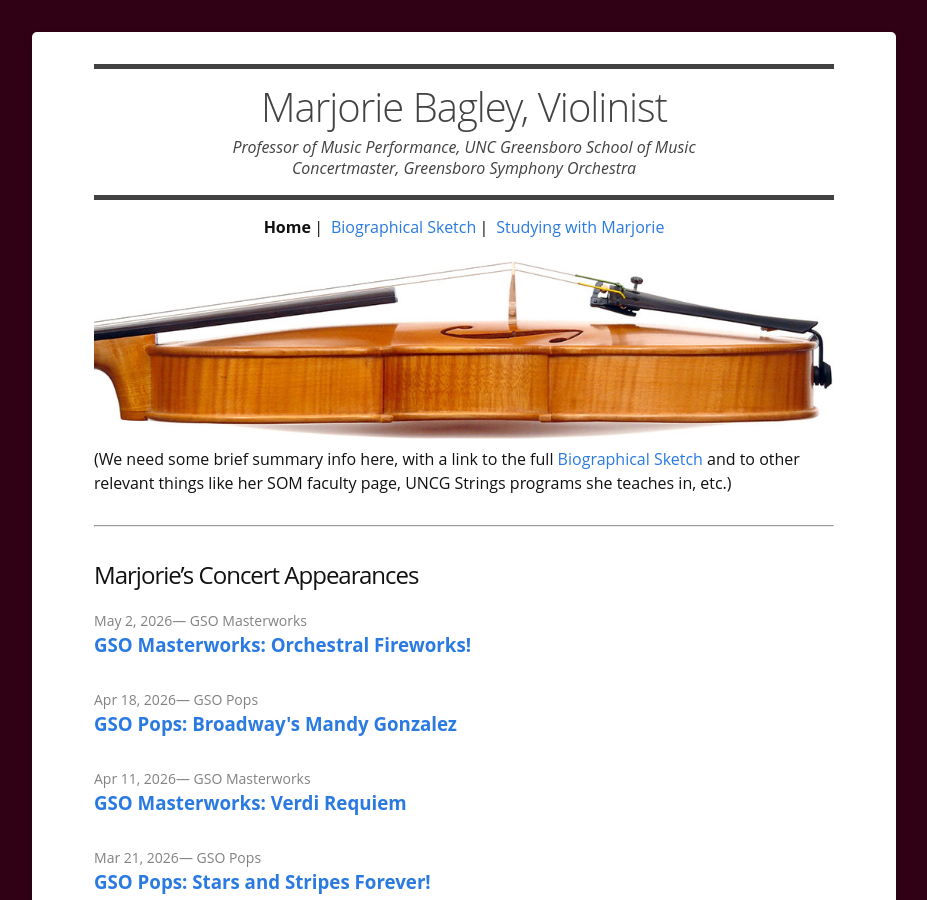
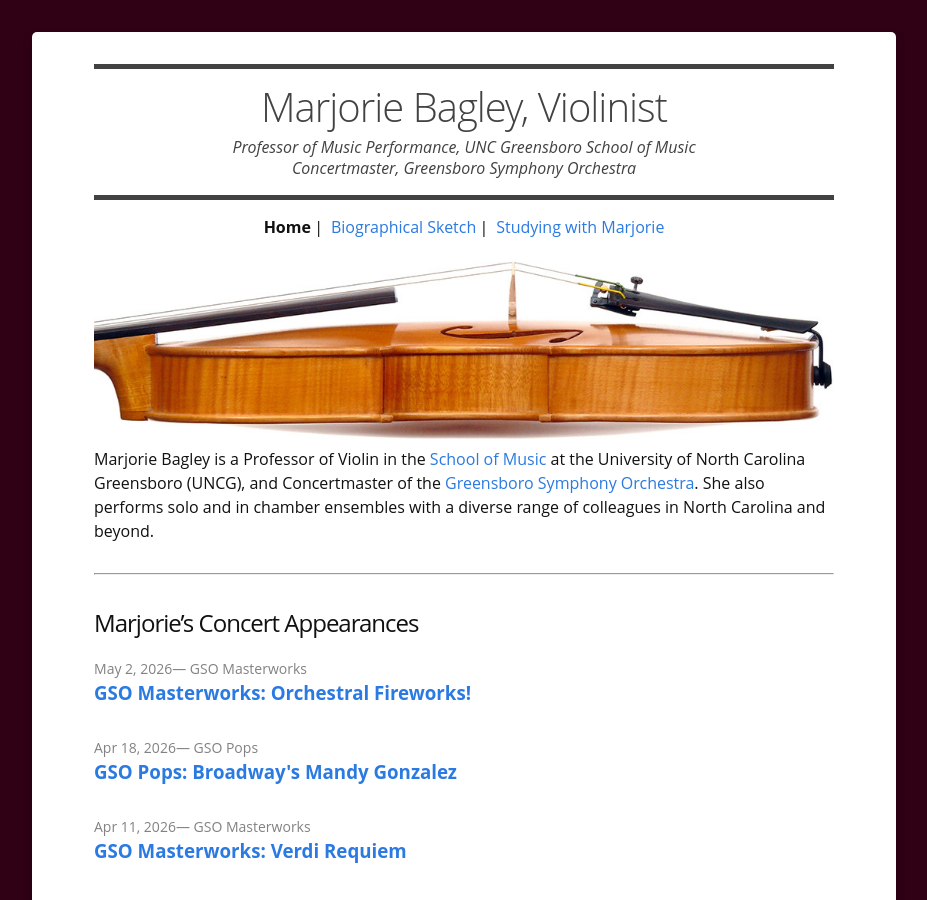
Before and after one commit to ibeatty/marjoriebagley, a Jekyll site: the page built from index.md, in a window 1280 px wide and 900 px high. Shown: the whole window, without its empty margins (176-1103 px from the left). Built offline with Jekyll 4.4.1, drawn with Linux system fonts in a browser that asks for light colours.

Commit message:
Added a bit of intro text to the main page.

```diff
--- a/index.md
+++ b/index.md
@@ -9,7 +9,7 @@
 title: "Home"
 ---
 
-(We need some brief summary info here, with a link to the full [Biographical Sketch](bio/) and to other relevant things like her SOM faculty page, UNCG Strings programs she teaches in, etc.)
+Marjorie Bagley is a Professor of Violin in the [School of Music](https://vpa.uncg.edu/music/) at the University of North Carolina Greensboro (UNCG), and Concertmaster of the [Greensboro Symphony Orchestra](https://greensborosymphony.org/). She also performs solo and in chamber ensembles with a diverse range of colleagues in North Carolina and beyond.
 
 <hr/>
 
```
